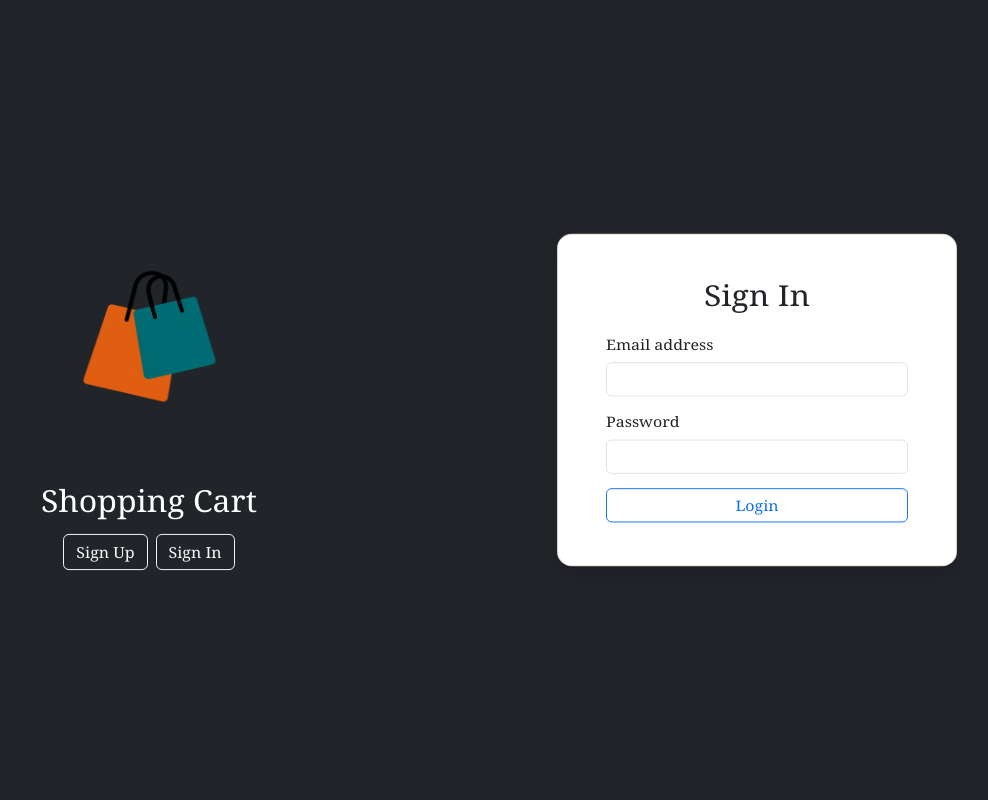
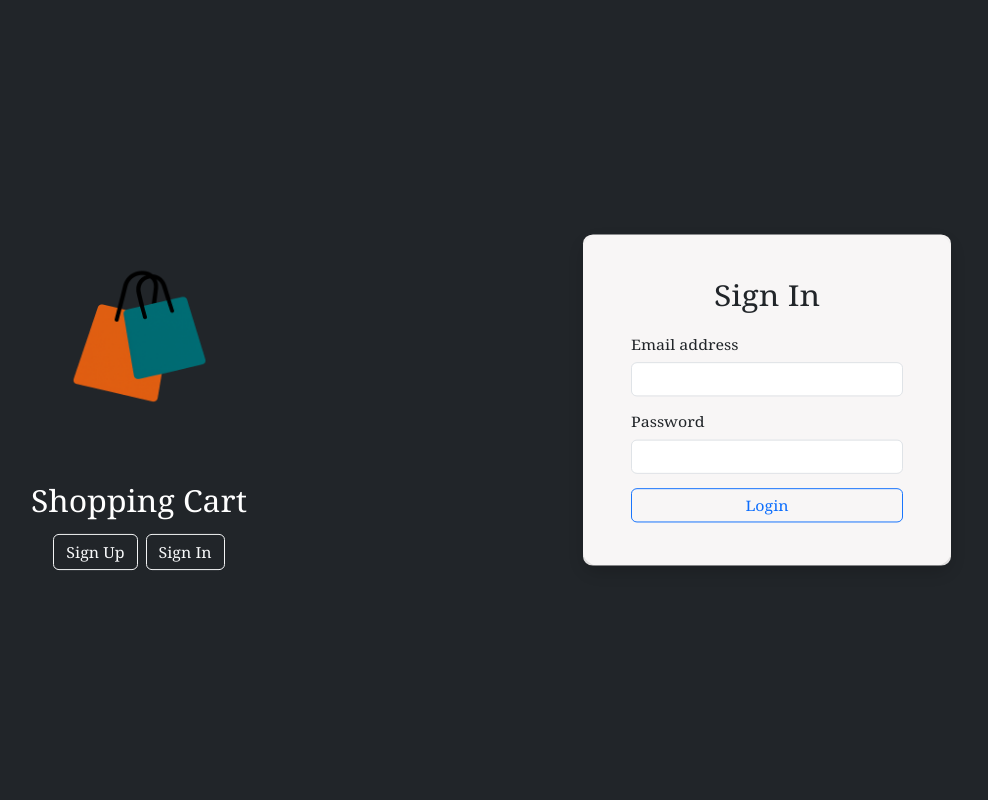
Before and after one commit to manishhkhare/E-commerce, a React (Create React App) app: page /welcome in a window 1280 px wide. Both pictures are taken after a click on the button "Sign In". Shown: the top 800 px of the page, without its empty margins (187-1175 px from the left). Built offline with nearby package versions, Linux system fonts and the light colour scheme.

Commit message:
final commit2

```diff
--- a/src/App.css
+++ b/src/App.css
@@ -12,7 +12,8 @@ body::-webkit-scrollbar{
 }
 .frontPage{
   min-height: 100vh;
-  padding: 20px;
+  padding: 0px;
+  margin: 0px;
   width: 100%;
   background-color: #27548A;
 }
@@ -26,6 +27,13 @@ body::-webkit-scrollbar{
   gap: 10px;
   -ms-overflow-style: none;
 }
+.loginForm{
+  height: 100;
+  background-color:#F8F6F6;
+  border-radius: 10px;
+
+}
+
 .forms::-webkit-scrollbar {
   scrollbar-width: 1px;
 
@@ -622,7 +630,7 @@ overlay-backdrop {
 }
 .navbar-nav > .nav-item{
 
-   display: flex !important;
+  display: flex !important;
   border-radius: 20px;
   transition: all 0.02 ease-in-out;
 
--- a/src/Forms/Forms.js
+++ b/src/Forms/Forms.js
@@ -222,11 +222,11 @@ export default function Forms() {
 
             {login && (
               <motion.div
-                className='w-100'
+                className='loginForm'
                 initial={{ scaleY: 1, x: 100 }}
                 animate={{ scaleY: 0.9, x: 0 }}
               >
-                <div className='card p-5 shadow rounded-4' style={{ maxWidth: '400px', margin: 'auto' }}>
+                <div className=' p-5 shadow rounded-4' >
                   <h2 className='text-center mb-4'>Sign In</h2>
                   <form className='w-100' onSubmit={handleLoginSubmit}>
                     <div className='mb-3 inputBox'>
```
